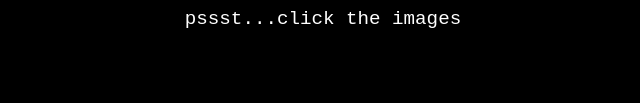
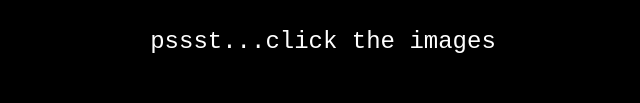
Before and after one commit to paytonjewell/Forms-Project, a plain HTML site: page index.html in a window 1280 px wide. Shown: the part 322-425 px from the top of the page, without its empty margins (317-957 px from the left). Drawn offline with Linux system fonts and the light colour scheme.

Commit message:
fixed size of click on images message

```diff
--- a/index.html
+++ b/index.html
@@ -21,7 +21,7 @@
     <div class="glados">
         <div class="itsher"><a href="#" onmousedown="oh.play()"><img id="glados" src="https://vignette.wikia.nocookie.net/deathbattlefanon/images/e/e0/GLaDOS.png/revision/latest/scale-to-width-down/340?cb=20150601221456" alt=""> </a>
         </div>
-        <span class="smol">pssst...click the images</span>
+        <p>pssst...click the images</p>
         <div class="next">
             <a href="signup.html"> Sign Up to be Our Next Test Subject! </a>
         </div>
--- a/styles.css
+++ b/styles.css
@@ -45,7 +45,3 @@ a:hover {
 .col {
     padding: 3em;
 }
-
-.smol {
-    font-size: 0.8em;
-}
```
